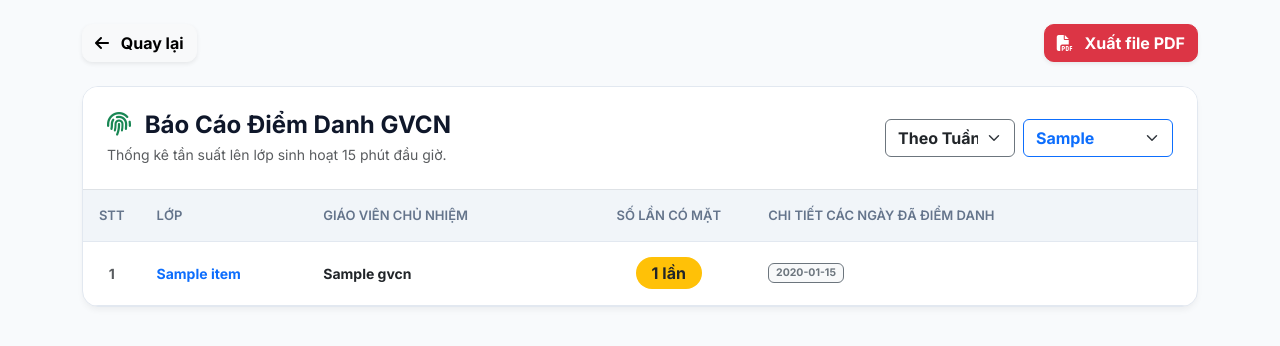
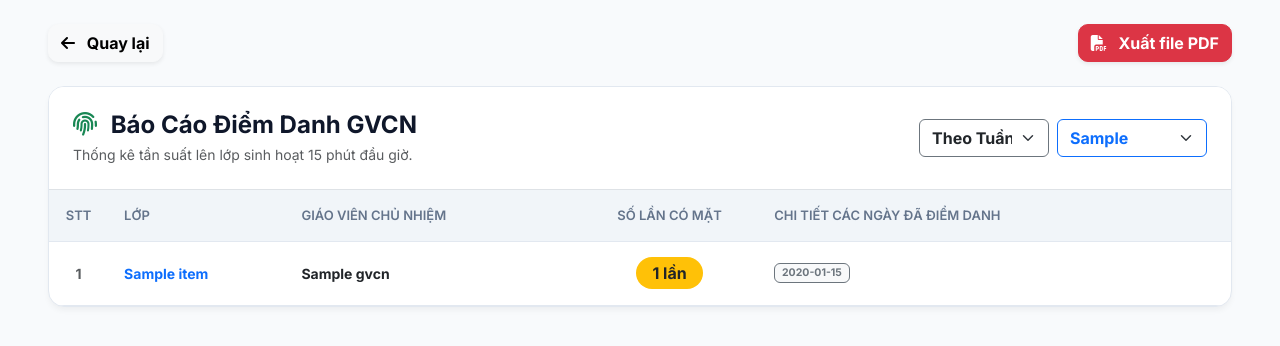
Before and after one commit to hoctaponlineth-design/thidua_thptthanhhoa, a Flask app: template templates/gvcn_attendance.html in a window 1280 px wide. Shown: the top 346 px of the page. Run offline with Flask 3, Linux system fonts and the light colour scheme; the template is opened without the code that fills it: most values are stand-ins (such as "Sample title", 1, 10 or a date in 2020).

Commit message:
Add files via upload

```diff
--- a/templates/gvcn_attendance.html
+++ b/templates/gvcn_attendance.html
@@ -2,18 +2,23 @@
 <html lang="vi">
 <head>
     <meta charset="UTF-8">
+    <!-- Đã thêm thẻ viewport để tự động hiển thị tràn viền trên mọi thiết bị -->
+    <meta name="viewport" content="width=device-width, initial-scale=1.0, maximum-scale=1.0, user-scalable=no, viewport-fit=cover">
     <title>Thống kê Điểm danh GVCN - Hệ thống Quản lý</title>
     <link href="https://fonts.googleapis.com/css2?family=Inter:wght@400;500;600;700&display=swap" rel="stylesheet">
     <link href="https://cdn.jsdelivr.net/npm/bootstrap@5.3.0/dist/css/bootstrap.min.css" rel="stylesheet">
     <link rel="stylesheet" href="https://cdnjs.cloudflare.com/ajax/libs/font-awesome/6.4.0/css/all.min.css">
     <style>
         body { font-family: 'Inter', sans-serif; background-color: #f8fafc; }
-        .glass-card { background: #ffffff; border-radius: 16px; box-shadow: 0 4px 6px -1px rgba(0,0,0,0.05); border: 1px solid #e2e8f0; }
+        /* Thêm width: 100% để đảm bảo khung thẻ bung rộng tối đa */
+        .glass-card { background: #ffffff; border-radius: 16px; box-shadow: 0 4px 6px -1px rgba(0,0,0,0.05); border: 1px solid #e2e8f0; width: 100%; }
 
         /* [NÂNG CẤP]: CẤU HÌNH KHÓA DÒNG TIÊU ĐỀ (STICKY HEADER) */
         .table-responsive-scroll {
             max-height: 65vh; /* Giới hạn chiều cao khung để tạo thanh cuộn */
             overflow-y: auto;
+            overflow-x: auto; /* Thêm tính năng vuốt ngang nếu màn hình hẹp */
+            width: 100%;
         }
         .table-modern { width: 100%; border-collapse: separate; border-spacing: 0; }
         .table-modern thead th {
@@ -39,7 +44,8 @@
 
             .no-print { display: none !important; }
             .glass-card { border: none !important; box-shadow: none !important; border-radius: 0 !important; }
-            .container { max-width: 100% !important; padding: 0 !important; margin: 0 !important; }
+            /* Cập nhật thành container-fluid cho bản in */
+            .container-fluid { max-width: 100% !important; padding: 0 !important; margin: 0 !important; }
             .print-only { display: block !important; }
 
             /* Tắt thanh cuộn khi in để xuất full danh sách */
@@ -55,7 +61,8 @@
     </style>
 </head>
 <body>
-    <div class="container py-4">
+    <!-- [ĐÃ SỬA LỖI TẠI ĐÂY]: Đổi "container" thành "container-fluid px-3 px-xl-5" -->
+    <div class="container-fluid px-3 px-xl-5 py-4">
 
         <div class="d-flex justify-content-between align-items-center mb-4 no-print">
             <a href="/dashboard" class="btn btn-light shadow-sm fw-bold" style="border-radius: 10px;">
```
